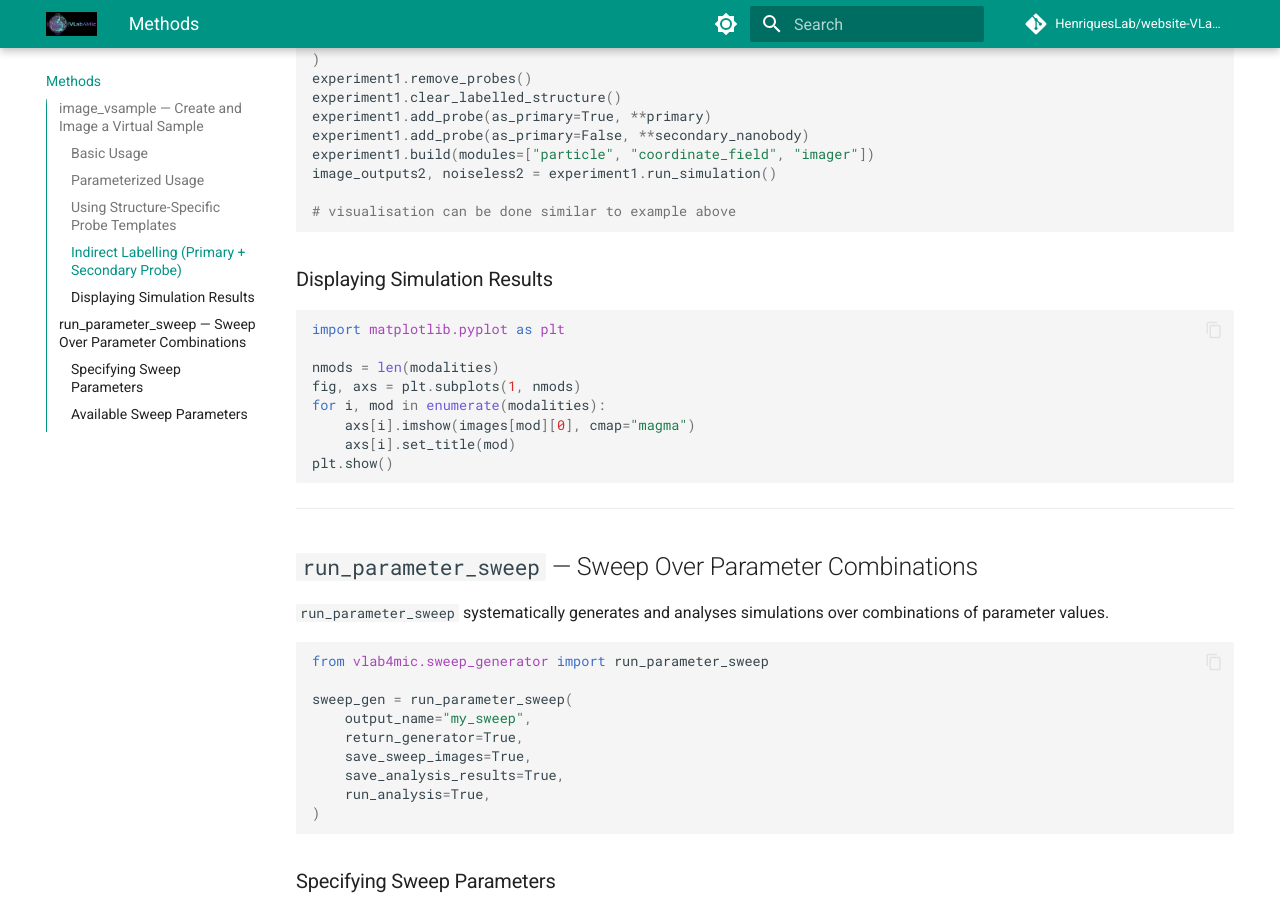
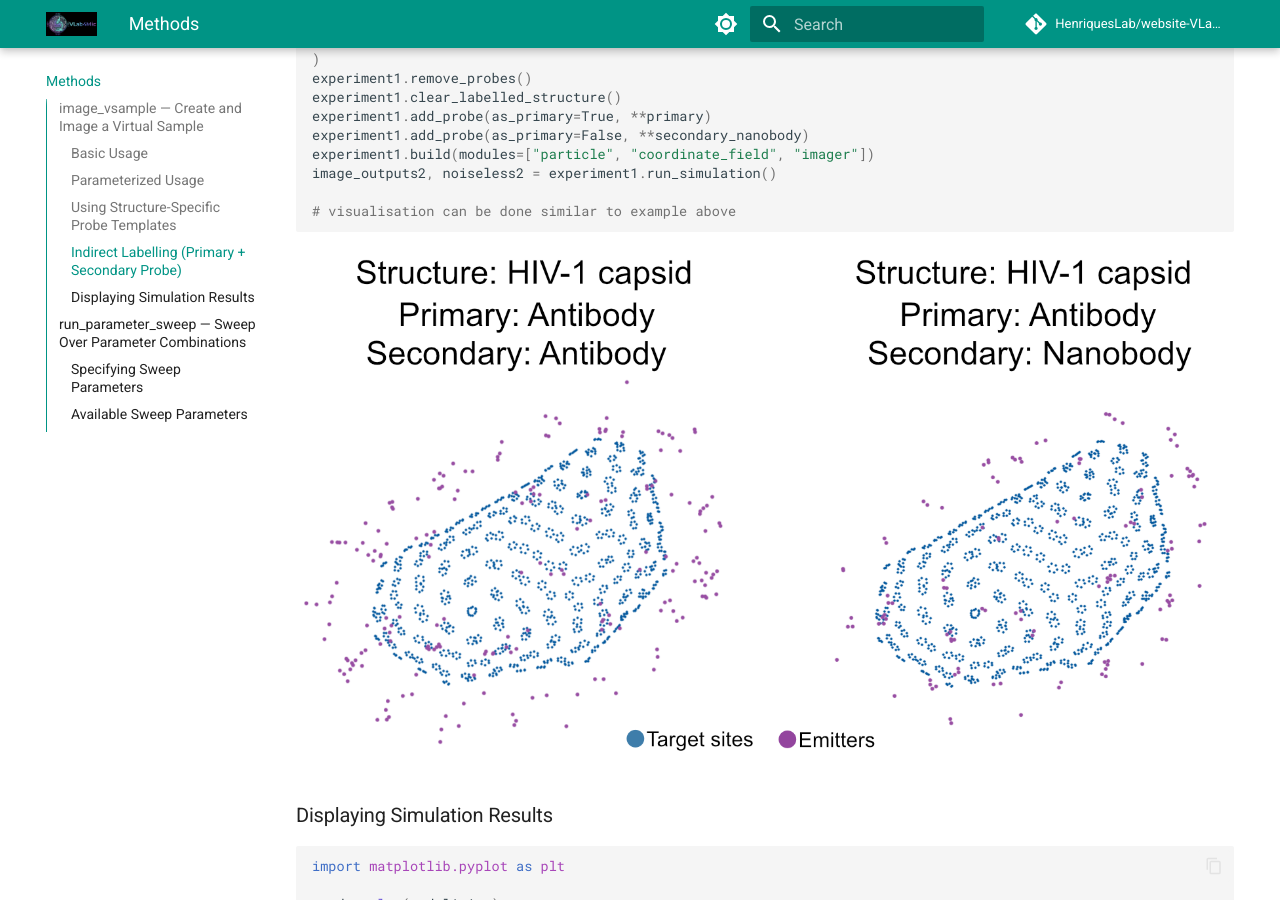
Before and after one commit to HenriquesLab/website-VLab4Mic, an MkDocs documentation site: the page built from docs/methods.md, in a window 1280 px wide and 900 px high, scrolled down 3074 px. Built offline with MkDocs 1.6.1 and Material for MkDocs 9.7.7, drawn with Linux system fonts in a browser that asks for light colours; comment, search, counter and statistics services are not loaded.

Commit message:
example figure for secondary labelling

````diff
--- a/docs/methods.md
+++ b/docs/methods.md
@@ -156,6 +156,8 @@ image_outputs2, noiseless2 = experiment1.run_simulation()
 # visualisation can be done similar to example above
 
 ```
+![Secondary example](img/SecondaryExample.png)
+
 
 
 ### Displaying Simulation Results
````
Also changed, not shown: docs/img/SecondaryExample.png (added).
